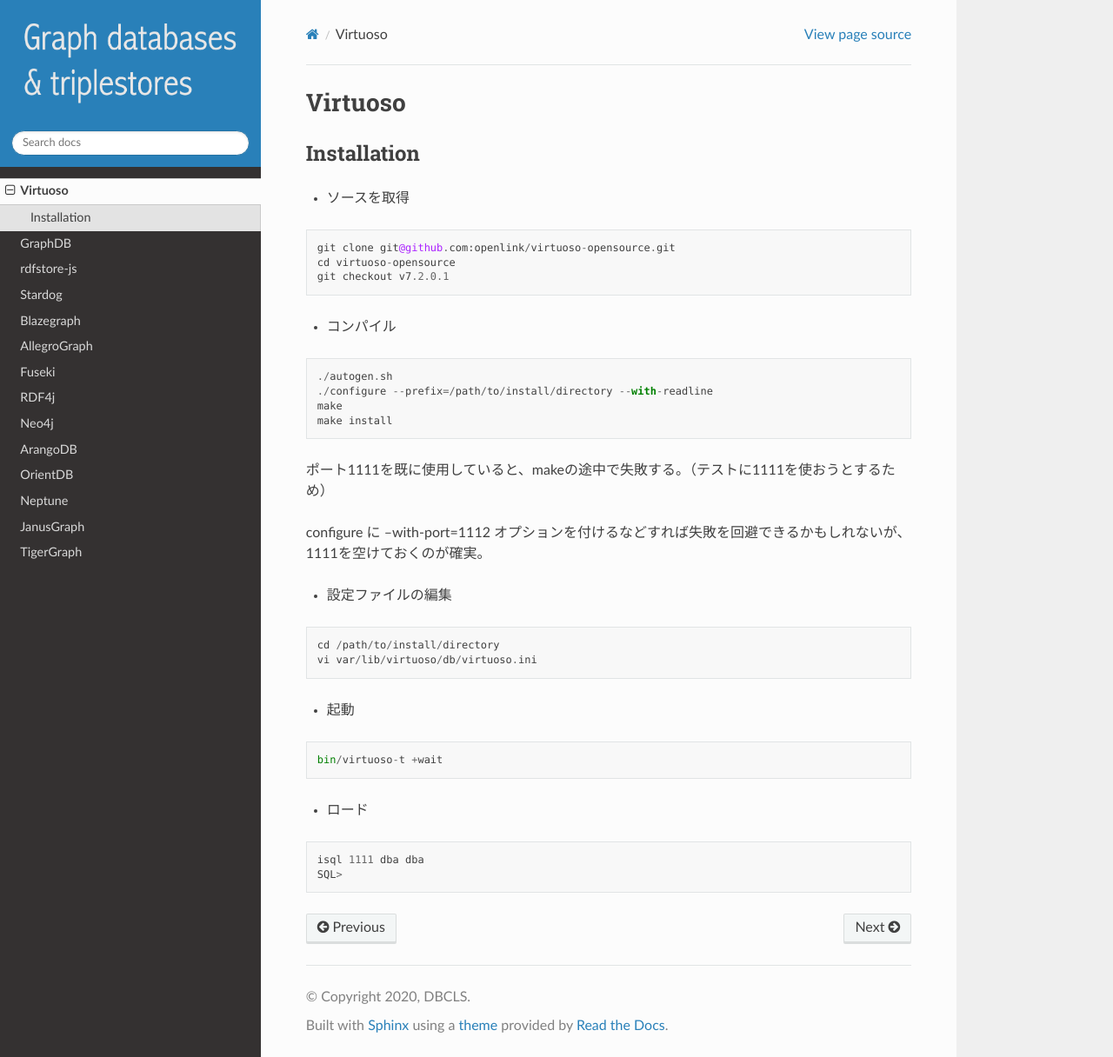
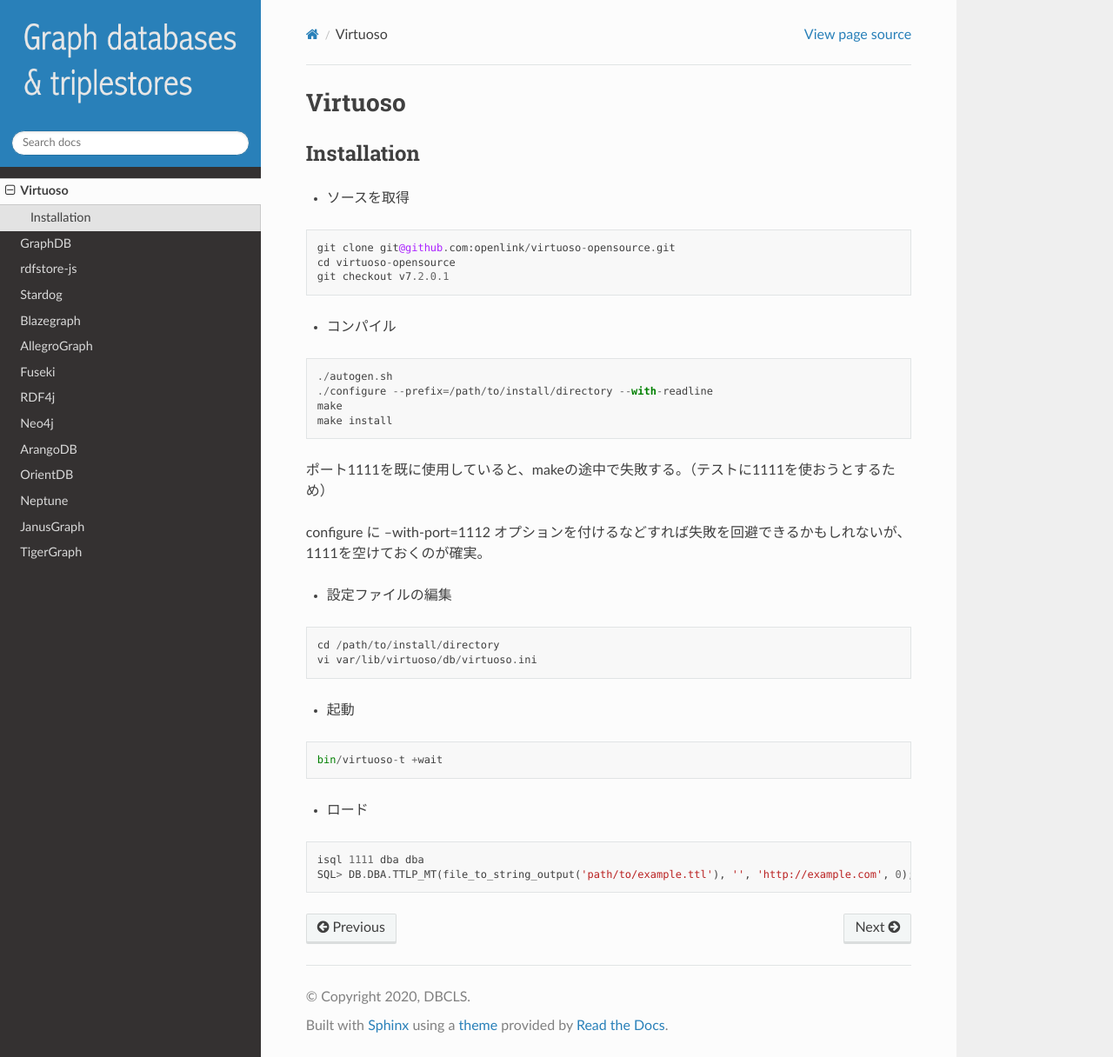
Before and after one commit to dbcls/graphdbs, a Sphinx documentation site: the page built from docs/md/virtuoso.md, in a window 1280 px wide and 1216 px high. Shown: the whole window at 87% size. Built offline with Sphinx 7.4.7 and the Read the Docs theme 2.0.0, drawn with Linux system fonts in a browser that asks for light colours.

Commit message:
Update virtuoso.md

````diff
--- a/docs/md/virtuoso.md
+++ b/docs/md/virtuoso.md
@@ -29,5 +29,5 @@
 * ロード
 ```
 isql 1111 dba dba
-SQL>
+SQL> DB.DBA.TTLP_MT(file_to_string_output('path/to/example.ttl'), '', 'http://example.com', 0);
 ```
````
